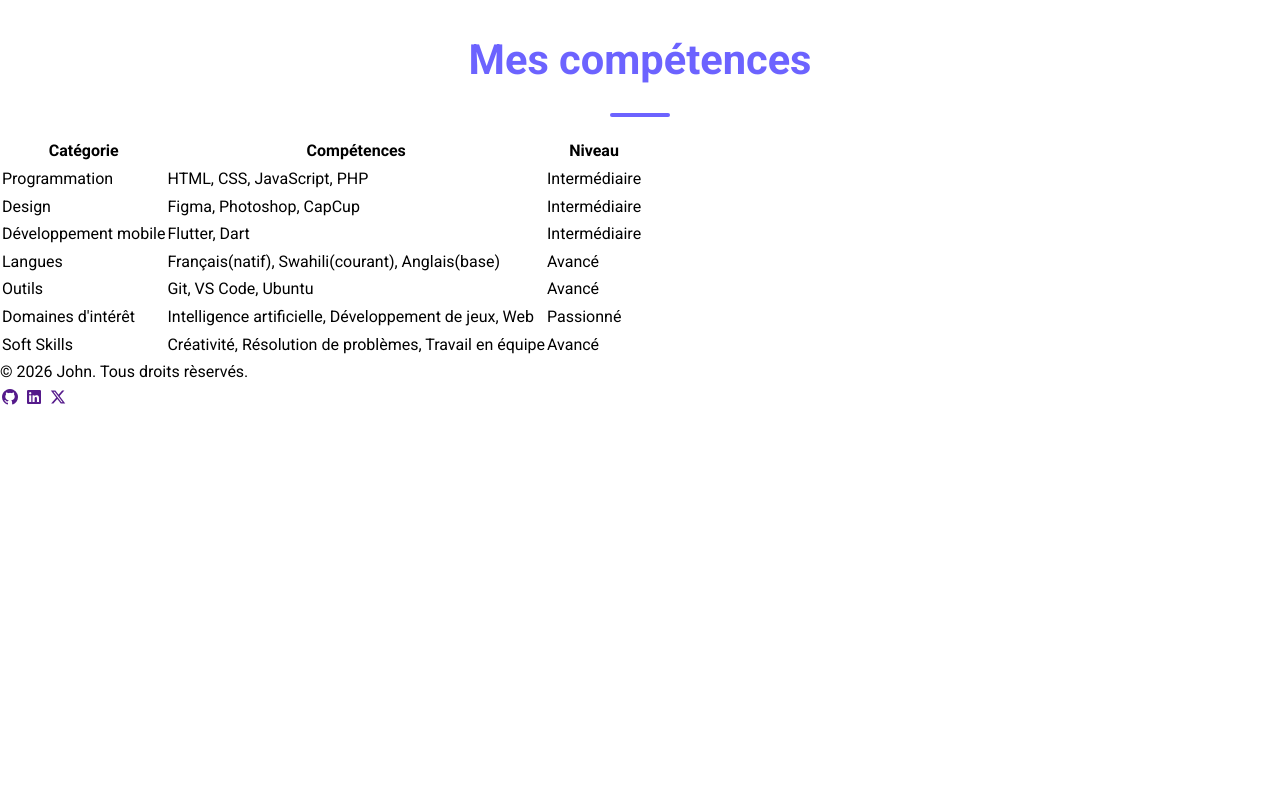
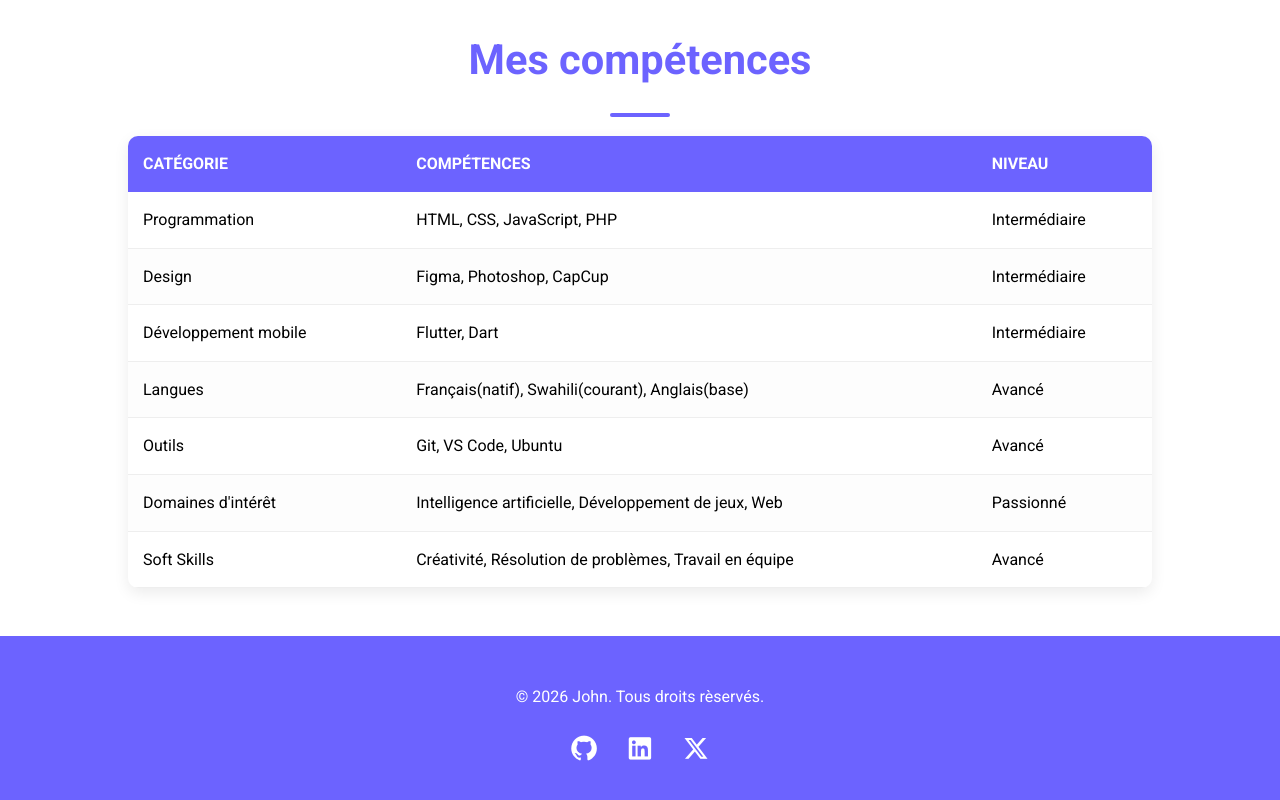
Before and after one commit to KALONJIKALALAJohn/Mon-Portfolio-2026, a plain HTML site: page index.html in a window 1280 px wide. Shown: the part 1157-1957 px from the top of the page. Before the commit the page ends 1567 px from the top, so only its background shows below. Drawn offline with Linux system fonts and the light colour scheme.

Commit message:
stylisation de la section mes compétences et du footer

```diff
--- a/CSS/style.css
+++ b/CSS/style.css
@@ -162,3 +162,61 @@
     color: var(--gris-fonce);
     font-size: 1.3rem;
 }
+.competences table{
+    width: 80%;
+    margin: 0 auto;
+    border-collapse: collapse;
+    background-color: #FFF;
+    box-shadow: 0 5px 15px rgba(0, 0, 0, 0.08);
+    border-radius: 10px;
+    overflow: hidden;
+}
+.competences table th, .competences table td {
+    padding: 15px;
+}
+.competences thead {
+    background-color: var(--violet-doux);
+    color: #FFF;
+    text-transform: uppercase;
+}
+.competences table tbody td {
+    border-bottom: 1px solid var(--gris-clair);
+}
+.competences table tbody tr {
+    transition: background-color 0.3s ease;
+}
+.competences table tbody tr:nth-child(even){
+    background-color:  #fdfdfd;
+}
+.competences table tbody tr:hover{
+    background-color: #F0F0F0;
+}
+
+.competences table thead th {
+    text-align: left;
+}
+
+footer {
+    margin-top: 3rem;
+    background-color: var(--violet-doux);
+    padding: 3rem 0;
+    text-align: center;
+}
+
+footer p {
+    color: white;
+    margin-bottom: 1.2rem;
+}
+
+footer a {
+    display: inline-block;
+    font-size: 1.6rem;
+    color: white;
+    margin: 0 10px;
+    transform: color 0.3 ease, transform 0.2s ease;
+}
+
+footer a:hover{
+    color: var(--orange-vif);
+    transform: translateY(-3px);
+}
--- a/index.html
+++ b/index.html
@@ -6,16 +6,16 @@
     <meta name="viewport" content="width=device-width, initial-scale=1.0">
     <title>Mon portfolio</title>
 </head>
+    <link rel="stylesheet" href="CSS/style.css">
+    <link rel="stylesheet" href="https://cdnjs.cloudflare.com/ajax/libs/font-awesome/7.0.1/css/all.min.css" integrity="sha512-2SwdPD6INVrV/lHTZbO2nodKhrnDdJK9/kg2XD1r9uGqPo1cUbujc+IYdlYdEErWNu69gVcYgdxlmVmzTWnetw==" crossorigin="anonymous" referrerpolicy="no-referrer" />
+    <link rel="preconnect" href="https://fonts.googleapis.com">
+    <link rel="preconnect" href="https://fonts.gstatic.com" crossorigin>
+    <link href="https://fonts.googleapis.com/css2?family=Roboto:ital,wght@0,100..900;1,100..900&display=swap" rel="stylesheet">
 <body>
     <header>
         <div>
            <a href="">Mon portfolio</a>
 
-           <link rel="stylesheet" href="CSS/style.css">
-           <link rel="stylesheet" href="https://cdnjs.cloudflare.com/ajax/libs/font-awesome/7.0.1/css/all.min.css" integrity="sha512-2SwdPD6INVrV/lHTZbO2nodKhrnDdJK9/kg2XD1r9uGqPo1cUbujc+IYdlYdEErWNu69gVcYgdxlmVmzTWnetw==" crossorigin="anonymous" referrerpolicy="no-referrer" />
-           <link rel="preconnect" href="https://fonts.googleapis.com">
-           <link rel="preconnect" href="https://fonts.gstatic.com" crossorigin>
-           <link href="https://fonts.googleapis.com/css2?family=Roboto:ital,wght@0,100..900;1,100..900&display=swap" rel="stylesheet">
         </div>
         <nav>
             <ul>
@@ -58,11 +58,11 @@
 
             <table>
 
-                <tr>
+                <thead>
                     <th>Catégorie</th>
                     <th>Compétences</th>
                     <th>Niveau</th>
-                </tr>
+                </thead>
 
                 <tr>
                     <td>Programmation</td>
@@ -110,12 +110,10 @@
         </section>
     </main>
     <footer>
-        <p>© 2026 John. Tous droits rèservés.</p>
-        <div>
-            <a href=""><i class="fa-brands fa-github"></i></a>
-            <a href=""><i class="fa-brands fa-linkedin"></i></a>
-            <a href=""><i class="fa-brands fa-x-twitter"></i></a>
-        </div>
+         <p>© 2026 John. Tous droits rèservés.</p>
+         <a href=""><i class="fa-brands fa-github"></i></a>
+         <a href=""><i class="fa-brands fa-linkedin"></i></a>
+         <a href=""><i class="fa-brands fa-x-twitter"></i></a>
     </footer>
 </body>
 </html>
```
